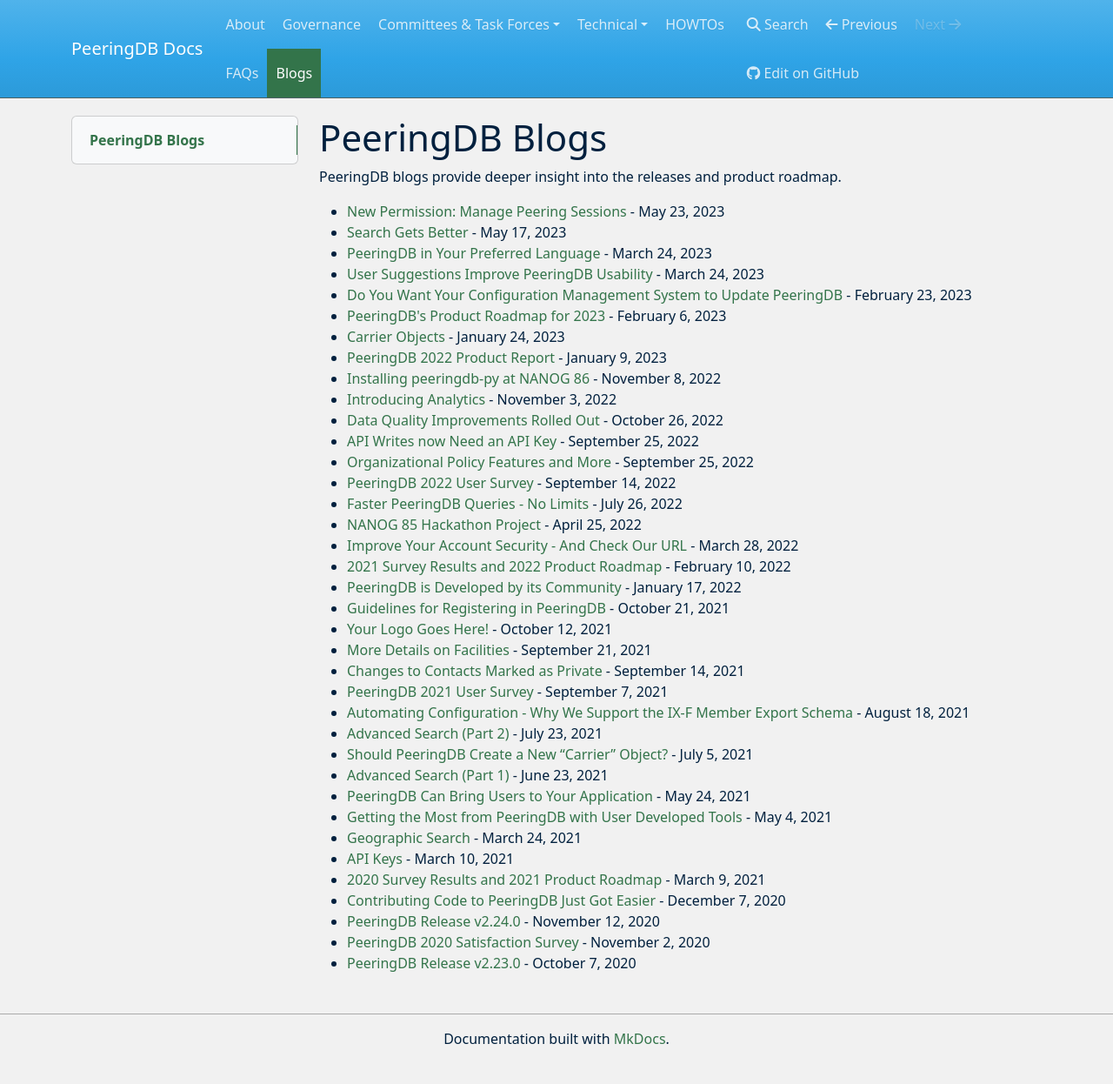
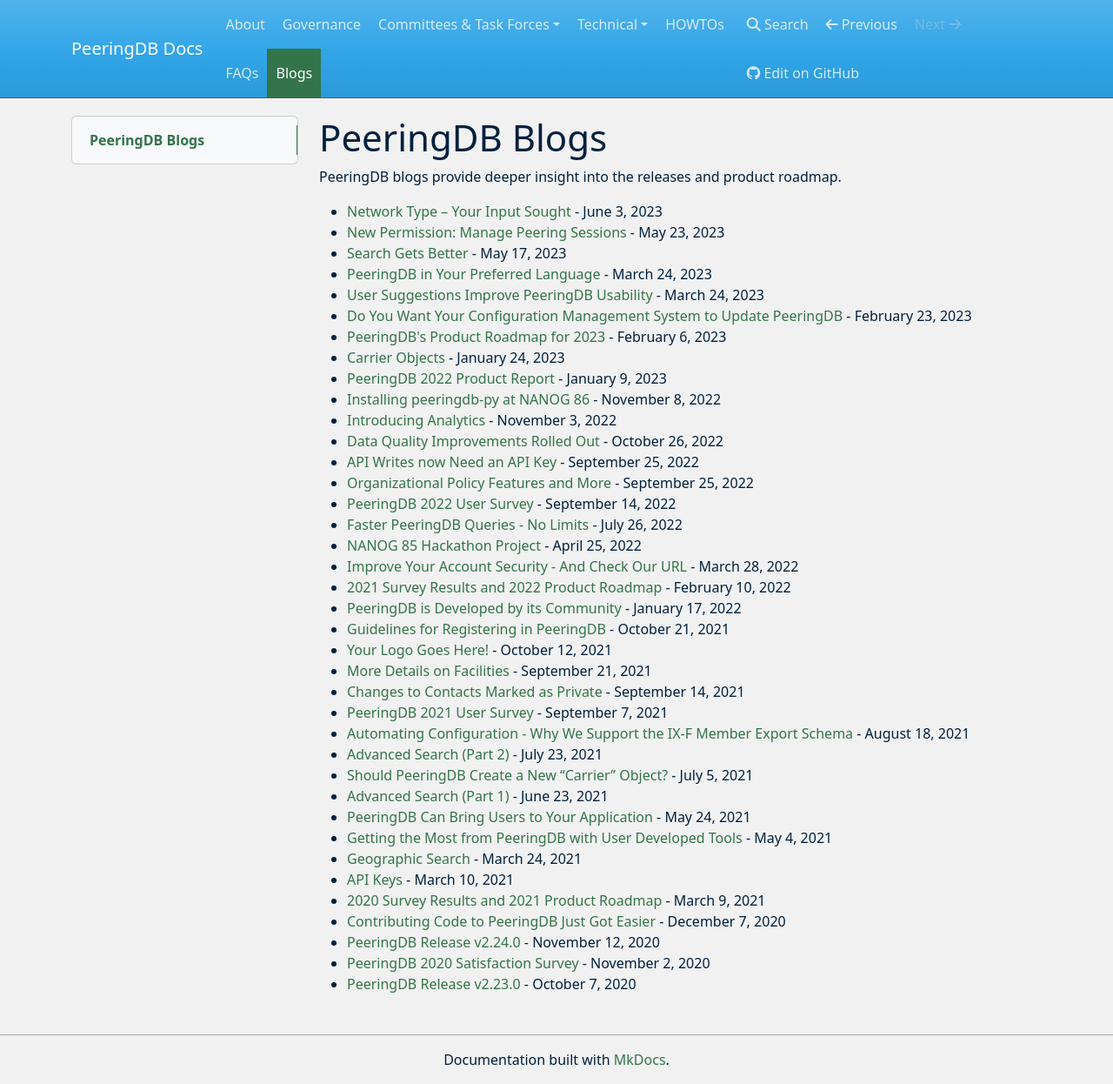
Before and after one commit to peeringdb/docs, an MkDocs documentation site: the page built from docs/blogs.md, in a window 1280 px wide and 1246 px high. Shown: the whole window at 87% size. Built offline with MkDocs 1.6.1, drawn with Linux system fonts in a browser that asks for light colours; nearby versions of some CDN libraries.

Commit message:
Link network type blog.

```diff
--- a/docs/blogs.md
+++ b/docs/blogs.md
@@ -2,6 +2,7 @@
 
 PeeringDB blogs provide deeper insight into the releases and product roadmap.
 
+- [Network Type – Your Input Sought](blog/network_type_your_input_sought.md) - June 3, 2023
 - [New Permission: Manage Peering Sessions](blog/new_permission_manage_peering_sessions.md) - May 23, 2023
 - [Search Gets Better](blog/search_gets_better.md) - May 17, 2023
 - [PeeringDB in Your Preferred Language](blog/peeringdb_in_your_preferred_language.md) - March 24, 2023
```
Also changed, not shown: docs/blog/network_type_your_input_sought.md (line endings or trailing spaces).
